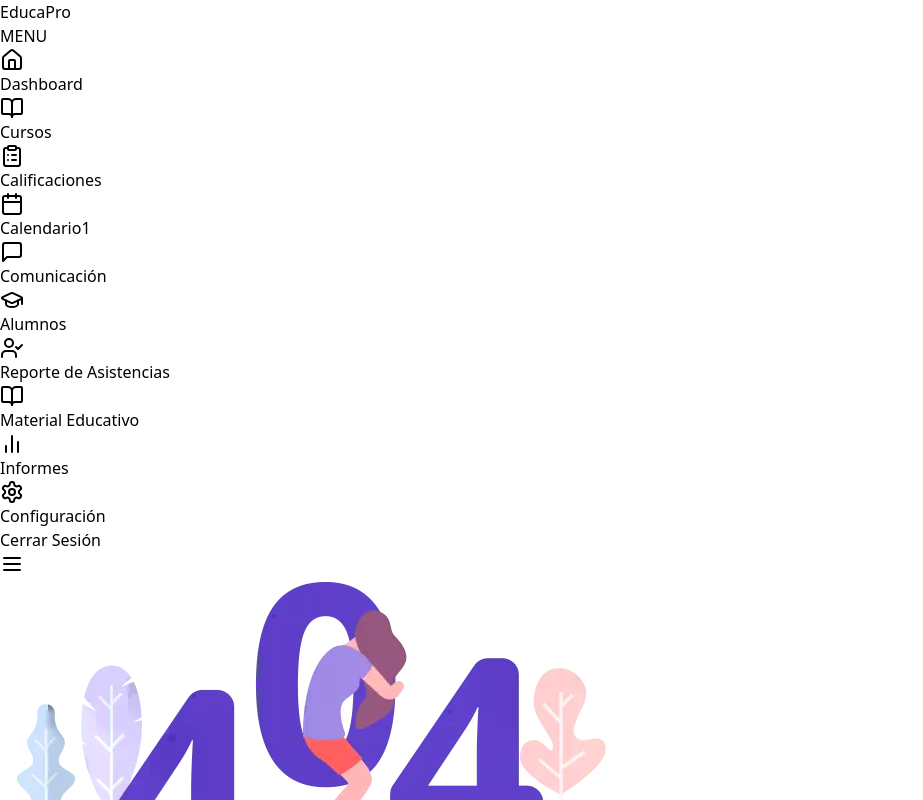
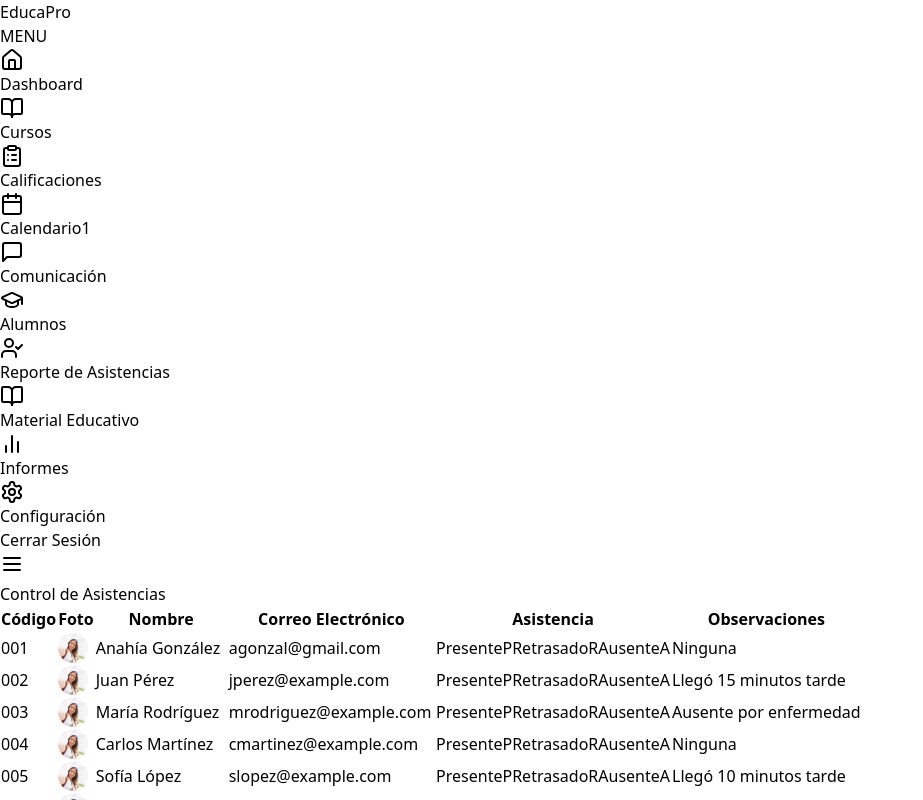
Before and after one commit to No-Country-simulation/s17-21-n-react, a React (Vite) app in the folder frontend/: page /admin/attendance-summary in a window 1280 px wide. Shown: the top 800 px of the page, without its empty margins (0-923 px from the left). Built offline with nearby package versions, Linux system fonts and the light colour scheme.

Commit message:
attendance control mock up

```diff
--- a/frontend/src/assets/index.js
+++ b/frontend/src/assets/index.js
@@ -70,6 +70,7 @@ import greaterThanIcon from "./icons/greaterThanIcon.svg";
 import fabullseye from "./icons/FaBullseye.svg";
 import mdvisibility from "./icons/MdVisibility.svg";
 import arrowCircle from "./icons/arrowcircle.svg";
+import avatar from "./images/avatar.png";
 
 export {
   facebook,
@@ -144,4 +145,5 @@ export {
   fabullseye,
   mdvisibility,
   arrowCircle,
+  avatar,
 };
--- /dev/null
+++ b/frontend/src/components/AttendanceButton.jsx
@@ -0,0 +1,18 @@
+import PropTypes from "prop-types";
+
+const AttendanceButton = ({ children, backgroundColor }) => {
+  return (
+    <button
+      className={`w-[18px] md:w-auto max-w-20 h-auto md:px-1.5 text-xs lg:text-base font-normal text-white text-center rounded-full md:rounded-lg bg-${backgroundColor}`}
+    >
+      {children}
+    </button>
+  );
+};
+
+AttendanceButton.propTypes = {
+  children: PropTypes.string,
+  backgroundColor: PropTypes.string,
+};
+
+export default AttendanceButton;
--- /dev/null
+++ b/frontend/src/data/attendance.js
@@ -0,0 +1,83 @@
+import {avatar} from "../assets"
+export const attendance = [
+    {
+      "codigo": "001",
+      "foto": avatar,
+      "nombre": "Anahía González",
+      "correo": "agonzal@gmail.com",
+      "asistencia": "Presente",
+      "observaciones": null
+    },
+    {
+      "codigo": "002",
+      "foto": avatar,
+      "nombre": "Juan Pérez",
+      "correo": "jperez@example.com",
+      "asistencia": "Retrasado",
+      "observaciones": "Llegó 15 minutos tarde"
+    },
+    {
+      "codigo": "003",
+      "foto": avatar,
+      "nombre": "María Rodríguez",
+      "correo": "mrodriguez@example.com",
+      "asistencia": "Ausente",
+      "observaciones": "Ausente por enfermedad"
+    },
+    {
+      "codigo": "004",
+      "foto": avatar,
+      "nombre": "Carlos Martínez",
+      "correo": "cmartinez@example.com",
+      "asistencia": "Presente",
+      "observaciones": null
+    },
+    {
+      "codigo": "005",
+      "foto": avatar,
+      "nombre": "Sofía López",
+      "correo": "slopez@example.com",
+      "asistencia": "Retrasado",
+      "observaciones": "Llegó 10 minutos tarde"
+    },
+    {
+      "codigo": "006",
+      "foto": avatar,
+      "nombre": "Diego Hernández",
+      "correo": "dhernandez@example.com",
+      "asistencia": "Ausente",
+      "observaciones": null
+    },
+    {
+      "codigo": "007",
+      "foto": avatar,
+      "nombre": "Ana García",
+      "correo": "agarcia@example.com",
+      "asistencia": "Presente",
+      "observaciones": null
+    },
+    {
+      "codigo": "008",
+      "foto": avatar,
+      "nombre": "Pablo Ruiz",
+      "correo": "pruiz@example.com",
+      "asistencia": "Retrasado",
+      "observaciones": "Llegó 20 minutos tarde"
+    },
+    {
+      "codigo": "009",
+      "foto": avatar,
+      "nombre": "Laura Jiménez",
+      "correo": "ljimenez@example.com",
+      "asistencia": "Ausente",
+      "observaciones": "Ausente sin justificación"
+    },
+    {
+      "codigo": "010",
+      "foto": avatar,
+      "nombre": "David Castro",
+      "correo": "dcastro@example.com",
+      "asistencia": "Presente",
+      "observaciones": null
+    }
+  ]
--- /dev/null
+++ b/frontend/src/pages/teachers/AttendanceControl.jsx
@@ -0,0 +1,78 @@
+import { useEffect, useState } from "react";
+import { attendance } from "../../data/attendance";
+import AttendanceButton from "../../components/AttendanceButton";
+
+const AttendanceControl = () => {
+  const [attendanceData, setAttendanceData] = useState([]);
+
+  useEffect(() => {
+    setAttendanceData(attendance);
+  }, []);
+
+  return (
+    <div className="pt-10">
+      <div className="text-[#1F2126] text-2xl lg:text-4xl font-bold mb-2">Control de Asistencias</div>
+      <div className="relative overflow-x-auto w-full">
+        <table className="w-full text-xs lg:text-base text-center">
+          <thead className="bg-[#0E1133] text-white font-semibold">
+            <tr className="w-full">
+              <th className="p-2 max-w-[60px]">Código</th>
+              <th className="p-2 max-w-16 ">Foto</th>
+              <th className="p-2 min-w-10 max-w-40">Nombre</th>
+              <th className="p-2 max-w-40">Correo Electrónico</th>
+              <th className="p-2 max-w-64">Asistencia</th>
+              <th className="p-2 hidden md:block">Observaciones</th>
+            </tr>
+          </thead>
+          <tbody className="font-medium">
+            {attendanceData.map((attendance) => (
+              <tr key={attendance.codigo} className="border-b-2">
+                <td className="max-w-[60px]">{attendance.codigo}</td>
+                <td className="items-center justify-center flex">
+                  <img
+                    src={attendance.foto}
+                    alt={attendance.nombre}
+                    className="object-cover size-7 lg:size-9"
+                  />
+                </td>
+                <td>{attendance.nombre}</td>
+                <td>{attendance.correo}</td>
+                <td>
+                  <div className="flex justify-center space-x-1">
+                    <AttendanceButton
+                      backgroundColor={
+                        attendance.asistencia === "Presente" ? "[#2BB148]" : "gray-300"
+                      }
+                    >
+                      <span className="hidden md:block">Presente</span>
+                      <span className="md:hidden">P</span>
+                    </AttendanceButton>
+                    <AttendanceButton
+                      backgroundColor={
+                        attendance.asistencia === "Retrasado" ? "[#FFAB17]" : "gray-300"
+                      }
+                    >
+                      <span className="hidden md:block">Retrasado</span>
+                      <span className="md:hidden">R</span>
+                    </AttendanceButton>
+                    <AttendanceButton
+                      backgroundColor={
+                        attendance.asistencia === "Ausente" ? "[#F15050]" : "gray-300"
+                      }
+                    >
+                      <span className="hidden md:block">Ausente</span>
+                      <span className="md:hidden">A</span>
+                    </AttendanceButton>
+                  </div>
+                </td>
+                <td className="hidden md:block">{attendance.observaciones || "Ninguna"}</td>
+              </tr>
+            ))}
+          </tbody>
+        </table>
+      </div>
+    </div>
+  );
+};
+
+export default AttendanceControl;
--- a/frontend/src/routes/AdminRoutes.jsx
+++ b/frontend/src/routes/AdminRoutes.jsx
@@ -1,9 +1,11 @@
 import DashboardAdmin from "../pages/admin/DashboardAdmin";
+import AttendanceControl from "../pages/teachers/AttendanceControl";
 
 import NestedRoutes from "./NestedRoutes";
 
 const adminRoutes = [
   { path: "dashboard", element: <DashboardAdmin /> },
+  { path: "attendance-summary", element: <AttendanceControl /> },
   // Otras rutas específicas para administradores
 ];
 
--- a/frontend/src/routes/TeacherRoutes.jsx
+++ b/frontend/src/routes/TeacherRoutes.jsx
@@ -1,8 +1,10 @@
 import DashboardTeachers from "../pages/teachers/DashboardTeachers";
+import AttendanceControl from "../pages/teachers/AttendanceControl";
 import NestedRoutes from "./NestedRoutes";
 
 const teacherRoutes = [
   { path: "dashboard", element: <DashboardTeachers /> },
+  { path: "attendance-summary", element: <AttendanceControl /> },
   // Otras rutas específicas para maestros
 ];
 
```
Also changed, not shown: frontend/src/assets/images/avatar.png (added).
